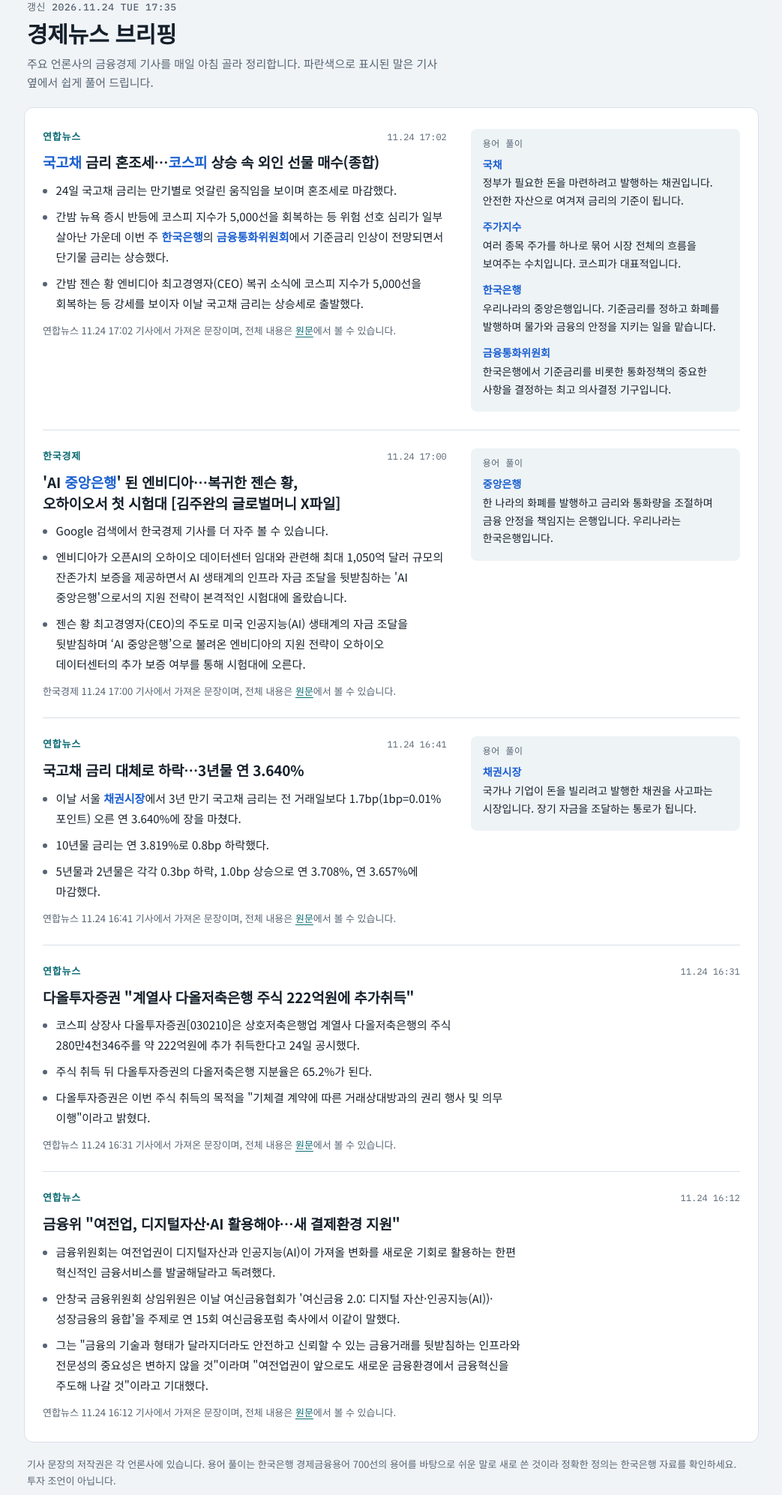
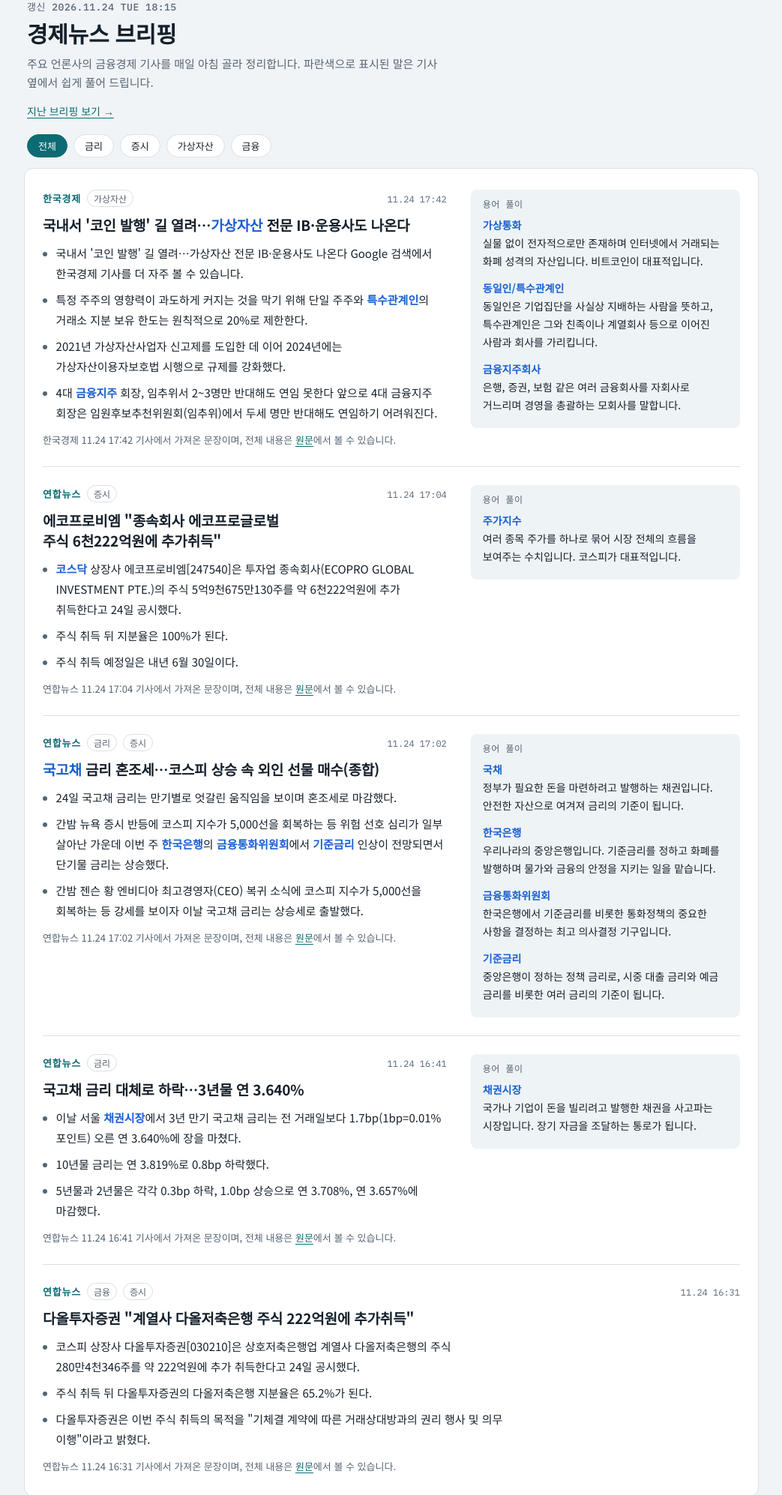
Before and after one commit to jinh9314/econ-news, a plain HTML site: page index.html in a window 1280 px wide. Shown: the part 25-2019 px from the top of the page at 75% size, without its empty margins (118-1161 px from the left). Drawn offline with Linux system fonts and the light colour scheme.

Commit message:
Update news

```diff
--- a/index.html
+++ b/index.html
@@ -23,14 +23,15 @@
 @media (prefers-color-scheme: dark) {
   :root {
     color-scheme: dark;
-    --bg: #0e141a;
-    --surface: #16202a;
-    --tint: #1c2833;
-    --fg: #e5ebf1;
-    --muted: #93a1af;
-    --line: #27333f;
-    --accent: #5fc3c9;
-    --blue: #7db0ff;
+    --bg: #000000;
+    --surface: #121212;
+    --tint: #1c1c1c;
+    --fg: #f2f2f2;
+    --muted: #a6a6a6;
+    --line: #333333;
+    --accent: #ffffff;
+    --blue: #ffffff;
+    --mark: #4a4a4a;
   }
 }
 * { box-sizing: border-box; }
@@ -50,6 +51,14 @@ body {
 .date { margin: 0 0 10px; font: 500 13px/1 var(--font-mono); letter-spacing: 0.04em; color: var(--muted); }
 h1 { margin: 0 0 8px; font-size: 30px; line-height: 1.25; font-weight: 700; letter-spacing: -0.01em; text-wrap: balance; }
 .lede { margin: 0; color: var(--muted); font-size: 15px; line-height: 1.7; max-width: 38em; }
+.nav { display: flex; flex-wrap: wrap; gap: 6px 18px; margin: 14px 0 0; font-size: 14px; }
+.nav a, .src a { color: var(--accent); text-underline-offset: 3px; }
+.filter { display: flex; flex-wrap: wrap; gap: 8px; margin: 0 4px 14px; }
+.filter button {
+  font: 500 13px/1 var(--font-body); color: var(--fg); background: var(--surface);
+  border: 1px solid var(--line); border-radius: 999px; padding: 8px 14px; cursor: pointer;
+}
+.filter button[aria-pressed="true"] { background: var(--accent); border-color: var(--accent); color: var(--surface); }
 .sheet { background: var(--surface); border: 1px solid var(--line); border-radius: 12px; padding: 4px 24px; }
 .story {
   display: grid;
@@ -59,11 +68,13 @@ h1 { margin: 0 0 8px; font-size: 30px; line-height: 1.25; font-weight: 700; lett
   border-top: 1px solid var(--line);
 }
 .story:first-child { border-top: 0; }
+.story[hidden] { display: none; }
 .story.solo { grid-template-columns: minmax(0, 1fr); }
 .main, .terms { min-width: 0; }
-.meta { display: flex; justify-content: space-between; align-items: baseline; gap: 12px; }
+.meta { display: flex; flex-wrap: wrap; align-items: baseline; gap: 4px 8px; }
 .tag { font-size: 13px; font-weight: 700; letter-spacing: 0.06em; color: var(--accent); }
-.when { font: 400 12px/1 var(--font-mono); color: var(--muted); white-space: nowrap; }
+.chip-tag { font-size: 12px; color: var(--muted); border: 1px solid var(--line); border-radius: 999px; padding: 1px 8px; }
+.when { margin-left: auto; font: 400 12px/1 var(--font-mono); color: var(--muted); white-space: nowrap; }
 h2 { margin: 10px 0 10px; font-size: 19px; line-height: 1.45; font-weight: 700; letter-spacing: -0.01em; text-wrap: balance; }
 h2 a { color: inherit; text-decoration: none; }
 h2 a:hover { text-decoration: underline; text-underline-offset: 3px; }
@@ -71,14 +82,23 @@ h2 a:hover { text-decoration: underline; text-underline-offset: 3px; }
 .pts li { margin: 0 0 8px; font-size: 15px; line-height: 1.8; }
 .pts li::marker { color: var(--muted); }
 .t { color: var(--blue); font-weight: 700; }
+.why { margin: 12px 0 0; padding: 10px 14px; border-left: 3px solid var(--accent); background: var(--tint); border-radius: 0 8px 8px 0; max-width: 40em; }
+.why p { margin: 0; font-size: 14.5px; line-height: 1.75; }
+.why .why-h { margin-bottom: 2px; font-size: 12.5px; font-weight: 700; color: var(--accent); }
 .src { margin: 12px 0 0; font-size: 13px; color: var(--muted); line-height: 1.7; }
-.src a { color: var(--accent); text-underline-offset: 3px; }
 .terms { align-self: start; background: var(--tint); border-radius: 8px; padding: 14px 16px 6px; }
 .terms-h { margin: 0 0 10px; font: 500 12px/1 var(--font-mono); letter-spacing: 0.04em; color: var(--muted); }
 .terms dl { margin: 0; }
 .terms dt { font-size: 14px; font-weight: 700; color: var(--blue); }
 .terms dd { margin: 2px 0 12px; font-size: 14px; line-height: 1.7; }
-a:focus-visible { outline: 2px solid var(--accent); outline-offset: 3px; border-radius: 2px; }
+.empty { margin: 0; padding: 24px 0; color: var(--muted); font-size: 14px; }
+.month { margin: 0; padding: 22px 0 6px; font: 500 13px/1 var(--font-mono); letter-spacing: 0.04em; color: var(--muted); border-top: 1px solid var(--line); }
+.month:first-child { border-top: 0; }
+.day { padding: 10px 0 14px; }
+.day h3 { margin: 0 0 4px; font-size: 16px; }
+.day h3 a { color: var(--accent); text-underline-offset: 3px; }
+.day ul { margin: 0; padding-left: 1.1em; color: var(--muted); font-size: 14px; line-height: 1.75; }
+a:focus-visible, button:focus-visible { outline: 2px solid var(--accent); outline-offset: 3px; border-radius: 2px; }
 .foot { margin: 18px 4px 0; font-size: 13px; color: var(--muted); line-height: 1.7; }
 @media (max-width: 720px) {
   .story { grid-template-columns: minmax(0, 1fr); }
@@ -93,18 +113,63 @@ a:focus-visible { outline: 2px solid var(--accent); outline-offset: 3px; border-
 <body>
 <div class="wrap">
   <header class="head">
-    <p class="date">갱신 2026.11.24 TUE 17:35</p>
+    <p class="date">갱신 2026.11.24 TUE 18:15</p>
     <h1>경제뉴스 브리핑</h1>
     <p class="lede">주요 언론사의 금융경제 기사를 매일 아침 골라 정리합니다. 파란색으로 표시된 말은 기사 옆에서 쉽게 풀어 드립니다.</p>
+    <nav class="nav"><a href="archive/index.html">지난 브리핑 보기 →</a></nav>
   </header>
+  <div class="filter" role="group" aria-label="분야 고르기"><button type="button" data-tag="" aria-pressed="true">전체</button><button type="button" data-tag="금리" aria-pressed="false">금리</button><button type="button" data-tag="증시" aria-pressed="false">증시</button><button type="button" data-tag="가상자산" aria-pressed="false">가상자산</button><button type="button" data-tag="금융" aria-pressed="false">금융</button></div>
   <main class="sheet">
-    <article class="story">
+    <article class="story" data-tags="가상자산">
       <div class="main">
-        <div class="meta"><span class="tag">연합뉴스</span><span class="when">11.24 17:02</span></div>
-        <h2><a href="https://www.yna.co.kr/view/AKR20261124153751008" target="_blank" rel="noopener"><span class="t">국고채</span> 금리 혼조세…<span class="t">코스피</span> 상승 속 외인 선물 매수(종합)</a></h2>
+        <div class="meta"><span class="tag">한국경제</span><span class="chip-tag">가상자산</span><span class="when">11.24 17:42</span></div>
+        <h2><a href="https://www.hankyung.com/article/2026112477271" target="_blank" rel="noopener">국내서 &#x27;코인 발행&#x27; 길 열려…<span class="t">가상자산</span> 전문 IB·운용사도 나온다</a></h2>
+        <ul class="pts">
+          <li>국내서 &#x27;코인 발행&#x27; 길 열려…가상자산 전문 IB·운용사도 나온다 Google 검색에서 한국경제 기사를 더 자주 볼 수 있습니다.</li>
+          <li>특정 주주의 영향력이 과도하게 커지는 것을 막기 위해 단일 주주와 <span class="t">특수관계인</span>의 거래소 지분 보유 한도는 원칙적으로 20%로 제한한다.</li>
+          <li>2021년 가상자산사업자 신고제를 도입한 데 이어 2024년에는 가상자산이용자보호법 시행으로 규제를 강화했다.</li>
+          <li>4대 <span class="t">금융지주</span> 회장, 임추위서 2~3명만 반대해도 연임 못한다 앞으로 4대 금융지주 회장은 임원후보추천위원회(임추위)에서 두세 명만 반대해도 연임하기 어려워진다.</li>
+        </ul>
+        <p class="src">한국경제 11.24 17:42 기사에서 가져온 문장이며, 전체 내용은 <a href="https://www.hankyung.com/article/2026112477271" target="_blank" rel="noopener">원문</a>에서 볼 수 있습니다.</p>
+      </div>
+      <aside class="terms" aria-label="용어 풀이">
+        <p class="terms-h">용어 풀이</p>
+        <dl>
+          <dt>가상통화</dt>
+          <dd>실물 없이 전자적으로만 존재하며 인터넷에서 거래되는 화폐 성격의 자산입니다. 비트코인이 대표적입니다.</dd>
+          <dt>동일인/특수관계인</dt>
+          <dd>동일인은 기업집단을 사실상 지배하는 사람을 뜻하고, 특수관계인은 그와 친족이나 계열회사 등으로 이어진 사람과 회사를 가리킵니다.</dd>
+          <dt>금융지주회사</dt>
+          <dd>은행, 증권, 보험 같은 여러 금융회사를 자회사로 거느리며 경영을 총괄하는 모회사를 말합니다.</dd>
+        </dl>
+      </aside>
+    </article>
+    <article class="story" data-tags="증시">
+      <div class="main">
+        <div class="meta"><span class="tag">연합뉴스</span><span class="chip-tag">증시</span><span class="when">11.24 17:04</span></div>
+        <h2><a href="https://www.yna.co.kr/view/AKR20261124158000008" target="_blank" rel="noopener">에코프로비엠 &quot;종속회사 에코프로글로벌 주식 6천222억원에 추가취득&quot;</a></h2>
+        <ul class="pts">
+          <li><span class="t">코스닥</span> 상장사 에코프로비엠[247540]은 투자업 종속회사(ECOPRO GLOBAL INVESTMENT PTE.)의 주식 5억9천675만130주를 약 6천222억원에 추가 취득한다고 24일 공시했다.</li>
+          <li>주식 취득 뒤 지분율은 100%가 된다.</li>
+          <li>주식 취득 예정일은 내년 6월 30일이다.</li>
+        </ul>
+        <p class="src">연합뉴스 11.24 17:04 기사에서 가져온 문장이며, 전체 내용은 <a href="https://www.yna.co.kr/view/AKR20261124158000008" target="_blank" rel="noopener">원문</a>에서 볼 수 있습니다.</p>
+      </div>
+      <aside class="terms" aria-label="용어 풀이">
+        <p class="terms-h">용어 풀이</p>
+        <dl>
+          <dt>주가지수</dt>
+          <dd>여러 종목 주가를 하나로 묶어 시장 전체의 흐름을 보여주는 수치입니다. 코스피가 대표적입니다.</dd>
+        </dl>
+      </aside>
+    </article>
+    <article class="story" data-tags="금리|증시">
+      <div class="main">
+        <div class="meta"><span class="tag">연합뉴스</span><span class="chip-tag">금리</span><span class="chip-tag">증시</span><span class="when">11.24 17:02</span></div>
+        <h2><a href="https://www.yna.co.kr/view/AKR20261124153751008" target="_blank" rel="noopener"><span class="t">국고채</span> 금리 혼조세…코스피 상승 속 외인 선물 매수(종합)</a></h2>
         <ul class="pts">
           <li>24일 국고채 금리는 만기별로 엇갈린 움직임을 보이며 혼조세로 마감했다.</li>
-          <li>간밤 뉴욕 증시 반등에 코스피 지수가 5,000선을 회복하는 등 위험 선호 심리가 일부 살아난 가운데 이번 주 <span class="t">한국은행</span>의 <span class="t">금융통화위원회</span>에서 기준금리 인상이 전망되면서 단기물 금리는 상승했다.</li>
+          <li>간밤 뉴욕 증시 반등에 코스피 지수가 5,000선을 회복하는 등 위험 선호 심리가 일부 살아난 가운데 이번 주 <span class="t">한국은행</span>의 <span class="t">금융통화위원회</span>에서 <span class="t">기준금리</span> 인상이 전망되면서 단기물 금리는 상승했다.</li>
           <li>간밤 젠슨 황 엔비디아 최고경영자(CEO) 복귀 소식에 코스피 지수가 5,000선을 회복하는 등 강세를 보이자 이날 국고채 금리는 상승세로 출발했다.</li>
         </ul>
         <p class="src">연합뉴스 11.24 17:02 기사에서 가져온 문장이며, 전체 내용은 <a href="https://www.yna.co.kr/view/AKR20261124153751008" target="_blank" rel="noopener">원문</a>에서 볼 수 있습니다.</p>
@@ -114,37 +179,18 @@ a:focus-visible { outline: 2px solid var(--accent); outline-offset: 3px; border-
         <dl>
           <dt>국채</dt>
           <dd>정부가 필요한 돈을 마련하려고 발행하는 채권입니다. 안전한 자산으로 여겨져 금리의 기준이 됩니다.</dd>
-          <dt>주가지수</dt>
-          <dd>여러 종목 주가를 하나로 묶어 시장 전체의 흐름을 보여주는 수치입니다. 코스피가 대표적입니다.</dd>
           <dt>한국은행</dt>
           <dd>우리나라의 중앙은행입니다. 기준금리를 정하고 화폐를 발행하며 물가와 금융의 안정을 지키는 일을 맡습니다.</dd>
           <dt>금융통화위원회</dt>
           <dd>한국은행에서 기준금리를 비롯한 통화정책의 중요한 사항을 결정하는 최고 의사결정 기구입니다.</dd>
+          <dt>기준금리</dt>
+          <dd>중앙은행이 정하는 정책 금리로, 시중 대출 금리와 예금 금리를 비롯한 여러 금리의 기준이 됩니다.</dd>
         </dl>
       </aside>
     </article>
-    <article class="story">
+    <article class="story" data-tags="금리">
       <div class="main">
-        <div class="meta"><span class="tag">한국경제</span><span class="when">11.24 17:00</span></div>
-        <h2><a href="https://www.hankyung.com/article/202611246927i" target="_blank" rel="noopener">&#x27;AI <span class="t">중앙은행</span>&#x27; 된 엔비디아…복귀한 젠슨 황, 오하이오서 첫 시험대 [김주완의 글로벌머니 X파일]</a></h2>
-        <ul class="pts">
-          <li>Google 검색에서 한국경제 기사를 더 자주 볼 수 있습니다.</li>
-          <li>엔비디아가 오픈AI의 오하이오 데이터센터 임대와 관련해 최대 1,050억 달러 규모의 잔존가치 보증을 제공하면서 AI 생태계의 인프라 자금 조달을 뒷받침하는 &#x27;AI 중앙은행&#x27;으로서의 지원 전략이 본격적인 시험대에 올랐습니다.</li>
-          <li>젠슨 황 최고경영자(CEO)의 주도로 미국 인공지능(AI) 생태계의 자금 조달을 뒷받침하며 ‘AI 중앙은행’으로 불려온 엔비디아의 지원 전략이 오하이오 데이터센터의 추가 보증 여부를 통해 시험대에 오른다.</li>
-        </ul>
-        <p class="src">한국경제 11.24 17:00 기사에서 가져온 문장이며, 전체 내용은 <a href="https://www.hankyung.com/article/202611246927i" target="_blank" rel="noopener">원문</a>에서 볼 수 있습니다.</p>
-      </div>
-      <aside class="terms" aria-label="용어 풀이">
-        <p class="terms-h">용어 풀이</p>
-        <dl>
-          <dt>중앙은행</dt>
-          <dd>한 나라의 화폐를 발행하고 금리와 통화량을 조절하며 금융 안정을 책임지는 은행입니다. 우리나라는 한국은행입니다.</dd>
-        </dl>
-      </aside>
-    </article>
-    <article class="story">
-      <div class="main">
-        <div class="meta"><span class="tag">연합뉴스</span><span class="when">11.24 16:41</span></div>
+        <div class="meta"><span class="tag">연합뉴스</span><span class="chip-tag">금리</span><span class="when">11.24 16:41</span></div>
         <h2><a href="https://www.yna.co.kr/view/AKR20261124153700008" target="_blank" rel="noopener">국고채 금리 대체로 하락…3년물 연 3.640%</a></h2>
         <ul class="pts">
           <li>이날 서울 <span class="t">채권시장</span>에서 3년 만기 국고채 금리는 전 거래일보다 1.7bp(1bp=0.01%포인트) 오른 연 3.640%에 장을 마쳤다.</li>
@@ -161,9 +207,9 @@ a:focus-visible { outline: 2px solid var(--accent); outline-offset: 3px; border-
         </dl>
       </aside>
     </article>
-    <article class="story solo">
+    <article class="story solo" data-tags="금융|증시">
       <div class="main">
-        <div class="meta"><span class="tag">연합뉴스</span><span class="when">11.24 16:31</span></div>
+        <div class="meta"><span class="tag">연합뉴스</span><span class="chip-tag">금융</span><span class="chip-tag">증시</span><span class="when">11.24 16:31</span></div>
         <h2><a href="https://www.yna.co.kr/view/AKR20261124151500008" target="_blank" rel="noopener">다올투자증권 &quot;계열사 다올저축은행 주식 222억원에 추가취득&quot;</a></h2>
         <ul class="pts">
           <li>코스피 상장사 다올투자증권[030210]은 상호저축은행업 계열사 다올저축은행의 주식 280만4천346주를 약 222억원에 추가 취득한다고 24일 공시했다.</li>
@@ -173,20 +219,28 @@ a:focus-visible { outline: 2px solid var(--accent); outline-offset: 3px; border-
         <p class="src">연합뉴스 11.24 16:31 기사에서 가져온 문장이며, 전체 내용은 <a href="https://www.yna.co.kr/view/AKR20261124151500008" target="_blank" rel="noopener">원문</a>에서 볼 수 있습니다.</p>
       </div>
     </article>
-    <article class="story solo">
-      <div class="main">
-        <div class="meta"><span class="tag">연합뉴스</span><span class="when">11.24 16:12</span></div>
-        <h2><a href="https://www.yna.co.kr/view/AKR20261124144600002" target="_blank" rel="noopener">금융위 &quot;여전업, 디지털자산·AI 활용해야…새 결제환경 지원&quot;</a></h2>
-        <ul class="pts">
-          <li>금융위원회는 여전업권이 디지털자산과 인공지능(AI)이 가져올 변화를 새로운 기회로 활용하는 한편 혁신적인 금융서비스를 발굴해달라고 독려했다.</li>
-          <li>안창국 금융위원회 상임위원은 이날 여신금융협회가 &#x27;여신금융 2.0: 디지털 자산·인공지능(AI))·성장금융의 융합&#x27;을 주제로 연 15회 여신금융포럼 축사에서 이같이 말했다.</li>
-          <li>그는 &quot;금융의 기술과 형태가 달라지더라도 안전하고 신뢰할 수 있는 금융거래를 뒷받침하는 인프라와 전문성의 중요성은 변하지 않을 것&quot;이라며 &quot;여전업권이 앞으로도 새로운 금융환경에서 금융혁신을 주도해 나갈 것&quot;이라고 기대했다.</li>
-        </ul>
-        <p class="src">연합뉴스 11.24 16:12 기사에서 가져온 문장이며, 전체 내용은 <a href="https://www.yna.co.kr/view/AKR20261124144600002" target="_blank" rel="noopener">원문</a>에서 볼 수 있습니다.</p>
-      </div>
-    </article>
   </main>
   <p class="foot">기사 문장의 저작권은 각 언론사에 있습니다. 용어 풀이는 한국은행 경제금융용어 700선의 용어를 바탕으로 쉬운 말로 새로 쓴 것이라 정확한 정의는 한국은행 자료를 확인하세요. 투자 조언이 아닙니다.</p>
 </div>
+<script>
+(function () {
+  var bar = document.querySelector(".filter");
+  if (!bar) return;
+  var stories = document.querySelectorAll(".story");
+  function apply(tag) {
+    stories.forEach(function (s) {
+      var tags = (s.getAttribute("data-tags") || "").split("|");
+      s.hidden = tag !== "" && tags.indexOf(tag) < 0;
+    });
+    bar.querySelectorAll("button").forEach(function (b) {
+      b.setAttribute("aria-pressed", String(b.getAttribute("data-tag") === tag));
+    });
+  }
+  bar.addEventListener("click", function (e) {
+    var b = e.target.closest("button");
+    if (b) apply(b.getAttribute("data-tag"));
+  });
+})();
+</script>
 </body>
 </html>
```
